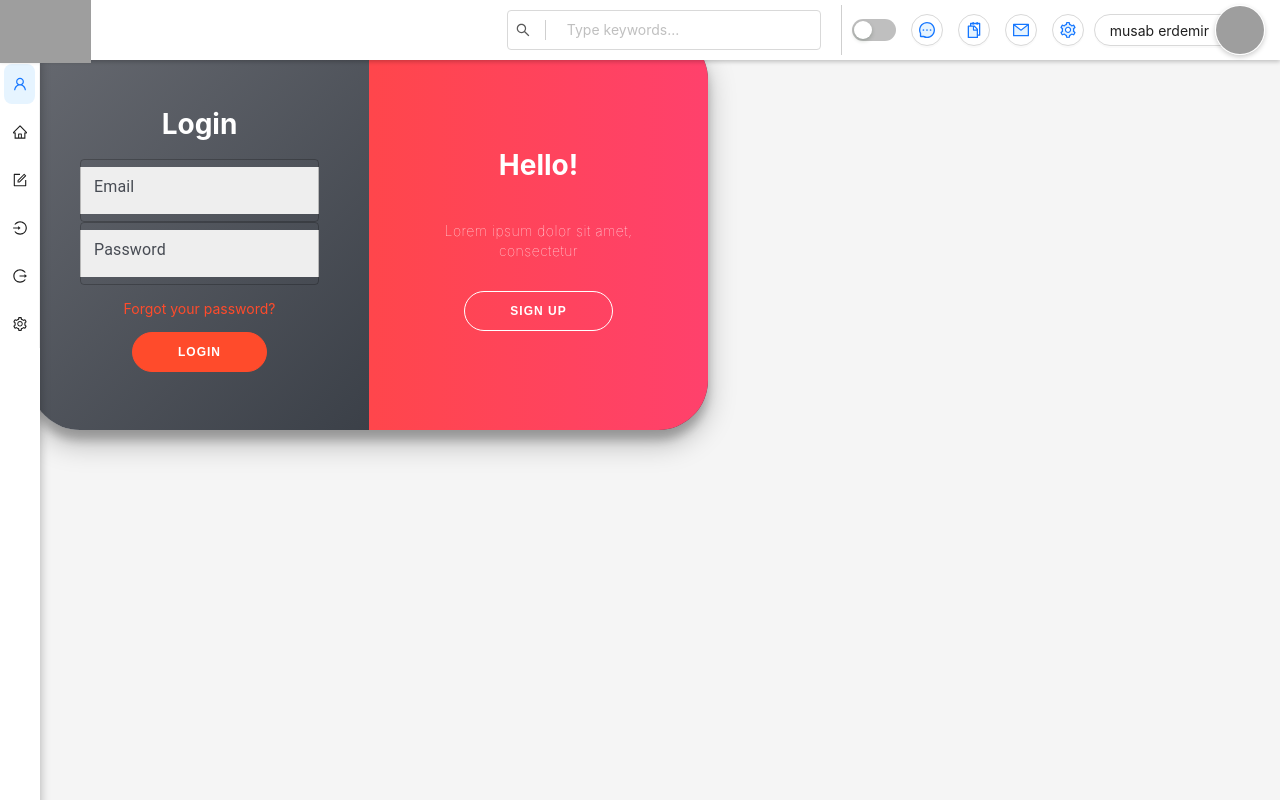
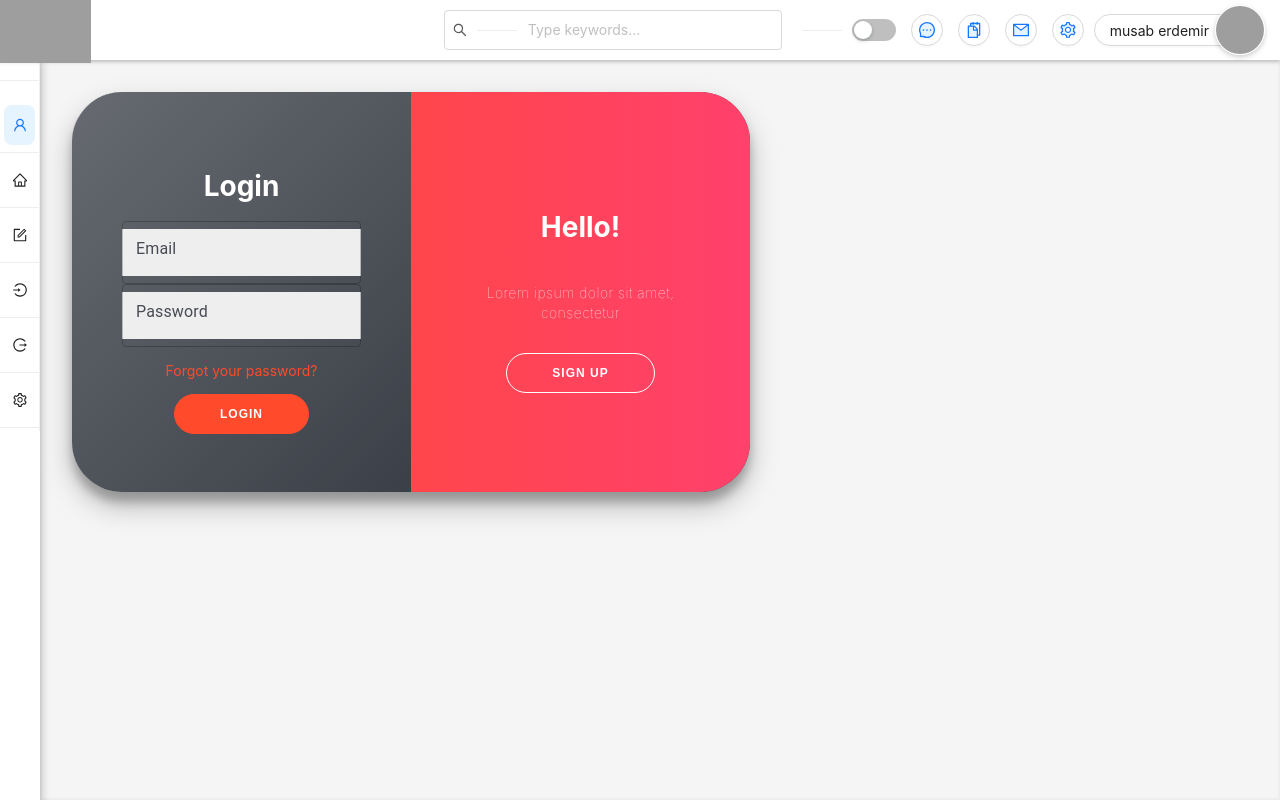
Before and after one commit to msbrdmr/Test, a React (Create React App) app in the folder Frontend/: page /login in a window 1280 px wide. Built offline with nearby package versions, Linux system fonts and the light colour scheme; no server answers; grey boxes are pictures that could not be loaded.

Commit message:
UI improvements

```diff
--- a/Frontend/public/index.html
+++ b/Frontend/public/index.html
@@ -3,7 +3,7 @@
 	<head>
 		<meta charset="utf-8" />
 		<link rel="icon" href="%PUBLIC_URL%/favicon.ico" />
-		<meta name="viewport" content="width=device-width, initial-scale=1.25" />
+		<meta name="viewport" content="width=device-width, initial-scale=1.1" />
 
 		<meta name="theme-color" content="#000000" />
 		<meta name="description" content="Web site created using create-react-app" />
--- a/Frontend/src/App.js
+++ b/Frontend/src/App.js
@@ -36,7 +36,10 @@ function App() {
           <Route path="/settings" element={<pages.Settings />} />
 
           <Route path="/*" element={<pages.Empty />} />
+
         </Route>
+        <Route path="/register" element={<RegisterPage  />} />
+
       </Routes>
     </Router>
   );
--- a/Frontend/src/Dashboard.js
+++ b/Frontend/src/Dashboard.js
@@ -2,15 +2,7 @@ import React, { useState } from "react";
 import { Layout, Menu, Divider, Switch } from "antd";
 
 import { ProfileButtonArea } from "./components/TopRightProfile";
-import {
-  UserOutlined,
-  FormOutlined,
-  LoginOutlined,
-  LogoutOutlined,
-  SettingOutlined,
-  MenuFoldOutlined,
-  HomeOutlined,
-} from "@ant-design/icons";
+import { UserOutlined, FormOutlined, LoginOutlined, LogoutOutlined, SettingOutlined, MenuFoldOutlined, HomeOutlined } from "@ant-design/icons";
 import { Link, Outlet } from "react-router-dom";
 import "../src/assets/styles/dashboard.css";
 import CustomDivider from "./components/CustomDivider";
@@ -54,11 +46,7 @@ const Dashboard = ({ darkMode, handleDarkModeChange }) => {
 					<SearchBar></SearchBar>
 					<CustomDivider height={50} topMargin={20} bottomMargin={20} />
 
-          <Switch
-            checked={darkMode}
-            onChange={handleDarkModeChange}
-            style={{ marginLeft: "10px", marginRight: "10px" }}
-          />
+					<Switch checked={darkMode} onChange={handleDarkModeChange} style={{ marginLeft: "10px", marginRight: "10px" }} />
 
 					<ProfileButtonArea userName="musab erdemir" imageUrl="https://lh3.googleusercontent.com/ogw/AKPQZvyuU4OlHH8kMaRx86EmmADarFQenIavEjCXjROLHwI=s32-c-mo" srcset="https://lh3.googleusercontent.com/ogw/AKPQZvyuU4OlHH8kMaRx86EmmADarFQenIavEjCXjROLHwI=s32-c-mo 1x, https://lh3.googleusercontent.com/ogw/AKPQZvyuU4OlHH8kMaRx86EmmADarFQenIavEjCXjROLHwI=s64-c-mo 2x " />
 				</Header>
@@ -75,54 +63,38 @@ const Dashboard = ({ darkMode, handleDarkModeChange }) => {
 								height: "100%",
 							}}
 						>
-
+							<CustomDivider type="horizontal" margin={20} padding={10} />
 							<Menu.Item style={fold ? menuItemFoldStyle : menuItemUnFoldStyle} key="1" icon={<UserOutlined />}>
 								<Link to="/profile">Profile</Link>
 							</Menu.Item>
+							<CustomDivider type="horizontal" margin={3} padding={10} />
 
-              <Menu.Item
-                style={fold ? menuItemFoldStyle : menuItemUnFoldStyle}
-                key="2"
-                icon={<HomeOutlined />}
-              >
+							<Menu.Item style={fold ? menuItemFoldStyle : menuItemUnFoldStyle} key="2" icon={<HomeOutlined />}>
 								<Link to="/home">Home</Link>
 							</Menu.Item>
-              <Menu.Item
-                style={fold ? menuItemFoldStyle : menuItemUnFoldStyle}
-                key="3"
-                icon={<FormOutlined />}
-              >
+							<CustomDivider type="horizontal" margin={3} padding={10} />
+							<Menu.Item style={fold ? menuItemFoldStyle : menuItemUnFoldStyle} key="3" icon={<FormOutlined />}>
 								<Link to="/forms">Forms</Link>
 							</Menu.Item>
-              <Menu.Item
-                style={fold ? menuItemFoldStyle : menuItemUnFoldStyle}
-                key="4"
-                icon={<LoginOutlined />}
-              >
+							<CustomDivider type="horizontal" margin={3} padding={10} />
+							<Menu.Item style={fold ? menuItemFoldStyle : menuItemUnFoldStyle} key="4" icon={<LoginOutlined />}>
 								<Link to="/login">Login</Link>
 							</Menu.Item>
-              <Menu.Item
-                style={fold ? menuItemFoldStyle : menuItemUnFoldStyle}
-                key="5"
-                icon={<LogoutOutlined />}
-              >
+							<CustomDivider type="horizontal" margin={3} padding={10} />
+							<Menu.Item style={fold ? menuItemFoldStyle : menuItemUnFoldStyle} key="5" icon={<LogoutOutlined />}>
 								<Link to="/signup">Sign Up</Link>
 							</Menu.Item>
-              <Menu.Item
-                style={fold ? menuItemFoldStyle : menuItemUnFoldStyle}
-                key="6"
-                icon={<SettingOutlined />}
-              >
+							<CustomDivider type="horizontal" margin={3} padding={10} />
+							<Menu.Item style={fold ? menuItemFoldStyle : menuItemUnFoldStyle} key="6" icon={<SettingOutlined />}>
 								<Link to="/settings">Settings</Link>
 							</Menu.Item>
+							<CustomDivider type="horizontal" margin={3} padding={10} />
 						</Menu>
 					</Sider>
 					<Layout>
 						<Content
 							style={{
-                display: "flex",
-                flexDirection: "column",
-                padding: "30px",
+								marginLeft: fold ? FoldNavbarWidth : UnfoldNavbarWidth,
 							}}
 						>
 							<div>
--- a/Frontend/src/assets/loginMenu/MenuComponents.js
+++ b/Frontend/src/assets/loginMenu/MenuComponents.js
@@ -1,10 +1,11 @@
 import styled from "styled-components";
 import TextField from "@mui/material/TextField";
+// import "../styles/registerPageStyle.css"
 
 export const Container = styled.div`
 	background: linear-gradient(135deg, #676a71, #3b4048), #ffffff;
 	border-radius: 50px;
-  box-shadow: 0 14px 28px  rgba(0, 0, 0, 0.25), 0 10px 10px rgba(0, 0, 0, 0.22);
+	box-shadow: 0 14px 28px rgba(0, 0, 0, 0.25), 0 10px 10px rgba(0, 0, 0, 0.22);
 	position: relative;
 	overflow: hidden;
 	width: 678px;
@@ -116,8 +117,7 @@ export const OverlayContainer = styled.div`
 	overflow: hidden;
 	transition: transform 0.6s ease-in-out;
 	z-index: 100;
-  ${(props) =>
-    props.logInIn !== true ? `transform: translateX(-100%);` : null}
+	${(props) => (props.logInIn !== true ? `transform: translateX(-100%);` : null)}
 `;
 
 export const Overlay = styled.div`
--- a/Frontend/src/assets/styles/dashboard.css
+++ b/Frontend/src/assets/styles/dashboard.css
@@ -19,9 +19,15 @@
 	min-height: 100vh;
 	box-shadow: 0 0 10px rgba(0, 0, 0, 0.3);
 }
-/* SearchBar.css */
+.ant-layout .ant-layout-content {
+	transition: 0.2s;
+    display: flex;
+    flex-direction: column;
+    padding: 30px;
+    margin-top: 60px;
+	border: 2px solid #eee;
+}
 
-/* SearchBar.css */
 
 .search-wrapper {
 	display: flex;
--- a/Frontend/src/components/CustomDivider.jsx
+++ b/Frontend/src/components/CustomDivider.jsx
@@ -1,26 +1,51 @@
 import React from "react";
 import PropTypes from "prop-types";
 
-const CustomDivider = ({ height, marginRight, marginLeft }) => {
-    const dividerStyle = {
-        borderLeft: "1px solid #cfcfcf", // Adjust border color as needed
-        height: `${height}px`, // Specify the desired length of the line
-        margin: `0 ${marginRight}px 0 ${marginLeft}px  `,
+const CustomDivider = ({ type, margin, padding }) => {
+    const dividerStyleHorizontal = {
+        borderBottom: '1px solid #eee',
+        marginTop: margin,
+        marginBottom: margin,
+        paddingLeft: padding,
+        paddingRight: padding
     };
 
-    return <div style={dividerStyle}></div>;
+    const dividerStyleVertical = {
+        borderRight: '1px solid #eee',
+        marginLeft: margin,
+        marginRight: margin,
+        paddingTop: padding,
+        paddingBottom: padding
+    };
+
+    let style;
+
+    switch (type) {
+        case 'horizontal':
+            style = dividerStyleHorizontal;
+            break;
+        case 'vertical':
+            style = dividerStyleVertical;
+            break;
+        default:
+            console.warn(`Unsupported divider type: ${type}`);
+            return null; // Render nothing for unsupported types
+    }
+
+    return <div style={style}></div>;
 };
 
+
 CustomDivider.propTypes = {
-    height: PropTypes.number,
-    marginRight: PropTypes.number,
-    marginLeft: PropTypes.number
+    type: 'horizontal' | 'vertical',
+    padding: PropTypes.number,
+    margin: PropTypes.number,
 };
 
 CustomDivider.defaultProps = {
-    height: 20, // Default height if not provided
-    marginRight: 0,
-    marginLeft: 0,
+    type: 'horizontal',
+    padding: 20, // Default height if not provided
+    margin: 0,
 };
 
 export default CustomDivider;
--- a/Frontend/src/pages/Home.jsx
+++ b/Frontend/src/pages/Home.jsx
@@ -2,7 +2,6 @@ import React from "react";
 import { Layout, Typography, Divider, Table, Card, Row, Col, Statistic, Tag, Timeline, List, Progress } from "antd";
 import { CheckCircleOutlined, CloseCircleOutlined, CalendarOutlined, ClockCircleOutlined, AuditOutlined } from "@ant-design/icons";
 
-const { Content } = Layout;
 const { Title, Text } = Typography;
 
 // Example data for team members
@@ -56,7 +55,7 @@ export const Home = () => {
     ];
 
     return (
-        <Content style={{ padding: "30px" }}>
+        <div style={{ padding: "30px" }}>
             <Title level={2}>Home</Title>
             <Divider />
             <Row style={{ marginBottom: "16px" }} gutter={16}>
@@ -137,6 +136,6 @@ export const Home = () => {
                     </Card>
                 </Col>
             </Row>
-        </Content>
+        </div>
     );
 };
--- a/Frontend/src/pages/Profile.jsx
+++ b/Frontend/src/pages/Profile.jsx
@@ -35,7 +35,7 @@ export const Profile = () => {
         }
     };
     return (
-        <Content style={{ padding: "30px" }}>
+        <div style={{ padding: "30px" }}>
             <Title level={2}>User Profile</Title>
             <Divider />
 
@@ -160,6 +160,6 @@ export const Profile = () => {
                     </Button>
                 </Form.Item>
             </Form>
-        </Content>
+        </div>
     );
 };
--- a/Frontend/src/pages/Register.js
+++ b/Frontend/src/pages/Register.js
@@ -56,52 +56,16 @@ function RegisterPage() {
 	};
 
 	return (
+		<div>
 			<Components.Container>
 				<Components.SignUpContainer logInIn={logIn}>
 					<Components.Form>
-          <Components.Title style={{ margin: "0px 0 20px" }}>
-            Create Account
-          </Components.Title>
-          <Components.StyledTextField
-            onChange={(e) =>
-              setSignInfo({ ...signInfo, userName: e.target.value })
-            }
-            type="text"
-            label="Name"
-            variant="outlined"
-            fullWidth
-          />
-          <Components.StyledTextField
-            onChange={(e) =>
-              setSignInfo({ ...signInfo, userSurname: e.target.value })
-            }
-            type="text"
-            label="Surname"
-            variant="outlined"
-            fullWidth
-          />
-          <Components.StyledTextField
-            onChange={(e) =>
-              setSignInfo({ ...signInfo, userMail: e.target.value })
-            }
-            type="email"
-            label="Email"
-            variant="outlined"
-            fullWidth
-          />
-          <Components.StyledTextField
-            onChange={(e) =>
-              setSignInfo({ ...signInfo, userPassword: e.target.value })
-            }
-            type="password"
-            label="Password"
-            variant="outlined"
-            fullWidth
-          />
-          <Components.Button
-            onClick={sendSignInfo}
-            style={{ margin: "10px 0 0px" }}
-          >
+						<Components.Title style={{ margin: "0px 0 20px" }}>Create Account</Components.Title>
+						<Components.StyledTextField onChange={(e) => setSignInfo({ ...signInfo, userName: e.target.value })} type="text" label="Name" variant="outlined" fullWidth />
+						<Components.StyledTextField onChange={(e) => setSignInfo({ ...signInfo, userSurname: e.target.value })} type="text" label="Surname" variant="outlined" fullWidth />
+						<Components.StyledTextField onChange={(e) => setSignInfo({ ...signInfo, userMail: e.target.value })} type="email" label="Email" variant="outlined" fullWidth />
+						<Components.StyledTextField onChange={(e) => setSignInfo({ ...signInfo, userPassword: e.target.value })} type="password" label="Password" variant="outlined" fullWidth />
+						<Components.Button onClick={sendSignInfo} style={{ margin: "10px 0 0px" }}>
 							Sign Up
 						</Components.Button>
 					</Components.Form>
@@ -111,24 +75,8 @@ function RegisterPage() {
 					<Components.Form>
 						<Components.Title>Login</Components.Title>
 
-          <Components.StyledTextField
-            onChange={(e) =>
-              setLogInfo({ ...logInfo, userMail: e.target.value })
-            }
-            type="email"
-            label="Email"
-            variant="outlined"
-            fullWidth
-          />
-          <Components.StyledTextField
-            onChange={(e) =>
-              setLogInfo({ ...logInfo, userPassword: e.target.value })
-            }
-            type="password"
-            label="Password"
-            variant="outlined"
-            fullWidth
-          />
+						<Components.StyledTextField onChange={(e) => setLogInfo({ ...logInfo, userMail: e.target.value })} type="email" label="Email" variant="outlined" fullWidth />
+						<Components.StyledTextField onChange={(e) => setLogInfo({ ...logInfo, userPassword: e.target.value })} type="password" label="Password" variant="outlined" fullWidth />
 
 						<Components.Anchor href="#">Forgot your password?</Components.Anchor>
 						<Components.Button onClick={sendLogInfo}>Login</Components.Button>
@@ -139,26 +87,19 @@ function RegisterPage() {
 					<Components.Overlay logInIn={logIn}>
 						<Components.LeftOverlayPanel logInIn={logIn}>
 							<Components.Title>Welcome Back!</Components.Title>
-            <Components.Paragraph>
-              Lorem ipsum dolor sit amet, consectetur
-            </Components.Paragraph>
-            <Components.GhostButton onClick={() => toggle(true)}>
-              Log In
-            </Components.GhostButton>
+							<Components.Paragraph>Lorem ipsum dolor sit amet, consectetur</Components.Paragraph>
+							<Components.GhostButton onClick={() => toggle(true)}>Log In</Components.GhostButton>
 						</Components.LeftOverlayPanel>
 
 						<Components.RightOverlayPanel logInIn={logIn}>
 							<Components.Title>Hello!</Components.Title>
-            <Components.Paragraph>
-              Lorem ipsum dolor sit amet, consectetur
-            </Components.Paragraph>
-            <Components.GhostButton onClick={() => toggle(false)}>
-              Sign Up
-            </Components.GhostButton>
+							<Components.Paragraph>Lorem ipsum dolor sit amet, consectetur</Components.Paragraph>
+							<Components.GhostButton onClick={() => toggle(false)}>Sign Up</Components.GhostButton>
 						</Components.RightOverlayPanel>
 					</Components.Overlay>
 				</Components.OverlayContainer>
 			</Components.Container>
+		</div>
 	);
 }
 
```
Also changed, not shown: Frontend/src/assets/styles/registerPageStyle.css (renamed from Frontend/src/assets/loginMenu/menuStyle.css). Lines whose indentation alone changed are shown as unchanged.
